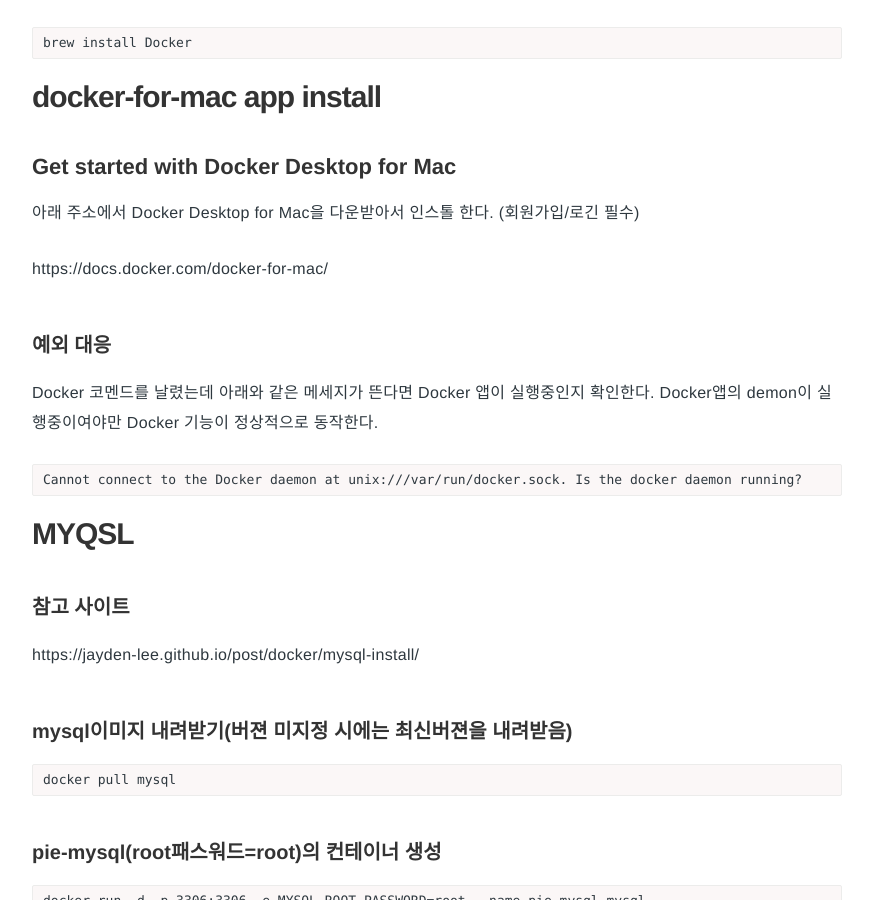
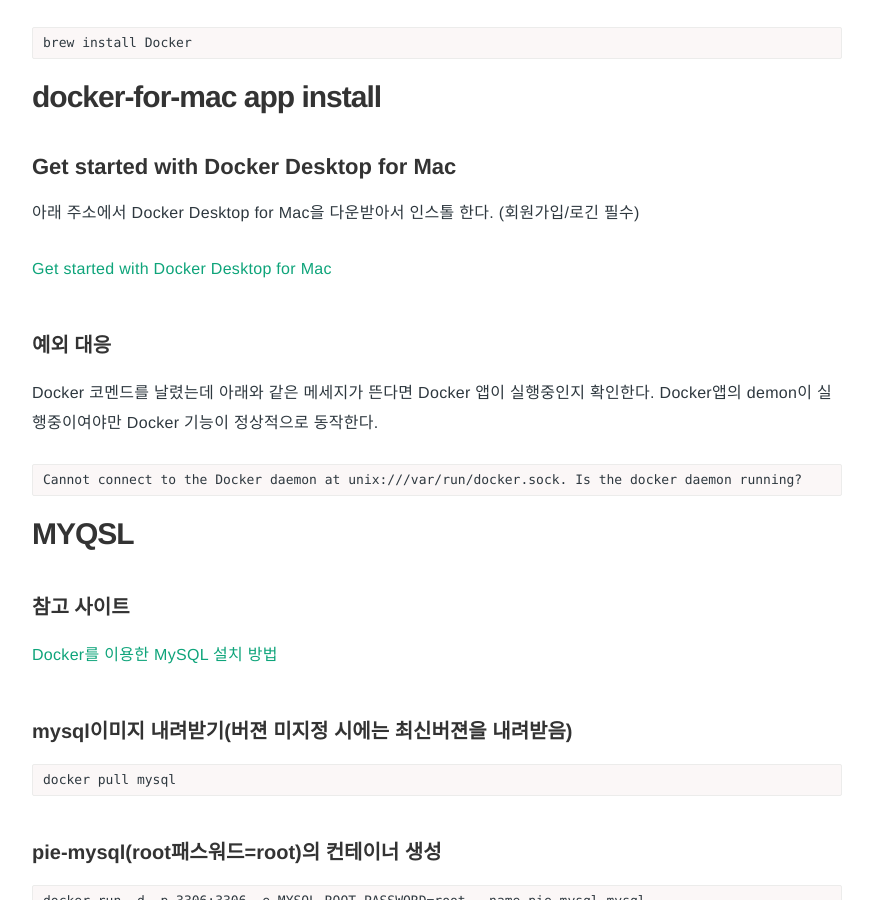
Before and after one commit to Pie001/pie001.github.io, a Jekyll site: the page built from _posts/2019-08-02-0059.md, in a window 1280 px wide and 900 px high, scrolled down 680 px. Shown: the whole window, without its empty margins (203-1076 px from the left). Built offline with Jekyll 4.4.1, drawn with Linux system fonts in a browser that asks for light colours; comment, search, counter and statistics services are not loaded; some of the changed text lies outside the part shown.

Commit message:
Update 2019-08-02-0059.md

````diff
--- a/_posts/2019-08-02-0059.md
+++ b/_posts/2019-08-02-0059.md
@@ -32,7 +32,8 @@
 ## Get started with Docker Desktop for Mac
 아래 주소에서 Docker Desktop for Mac을 다운받아서 인스톨 한다. (회원가입/로긴 필수)
 
-https://docs.docker.com/docker-for-mac/
+[Get started with Docker Desktop for Mac](https://docs.docker.com/docker-for-mac/)
+
 
 ### 예외 대응
 Docker 코멘드를 날렸는데 아래와 같은 메세지가 뜬다면 Docker 앱이 실행중인지 확인한다.
@@ -44,7 +45,7 @@
 # MYQSL
 
 ### 참고 사이트
-https://jayden-lee.github.io/post/docker/mysql-install/
+[Docker를 이용한 MySQL 설치 방법](https://jayden-lee.github.io/post/docker/mysql-install/)
 
 ### mysql이미지 내려받기(버젼 미지정 시에는 최신버젼을 내려받음)
 ```
````
Also changed, not shown: other parts of _posts/2019-08-02-0059.md (+1 -1 lines).
